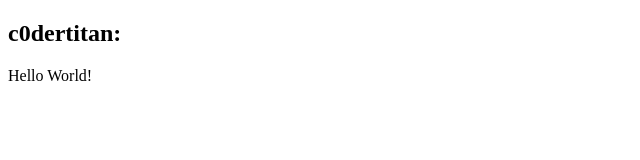
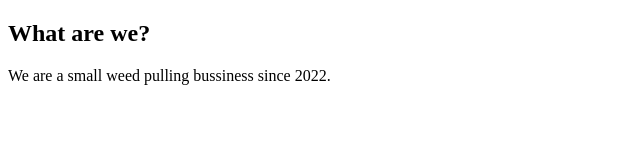
Before and after one commit to c0dertitan/c0dertitan.github.io, a plain HTML site: page index.html in a window 1280 px wide. Shown: the whole page, without its empty margins (0-640 px from the left). Drawn offline with Linux system fonts and the light colour scheme.

Commit message:
Update index.html

```diff
--- a/index.html
+++ b/index.html
@@ -1,7 +1,7 @@
 <!DOCTYPE html>
 <html>
-  <title>The website of c0dertitan</title>
-  <h2>c0dertitan:</h2>
-  <p>Hello World!</p>
+  <title> Weed Co - Since 2022 - We pull weeds.</title>
+  <h2>What are we?</h2>
+  <p>We are a small weed pulling bussiness since 2022.</p>
 </html>
 </body>
```
